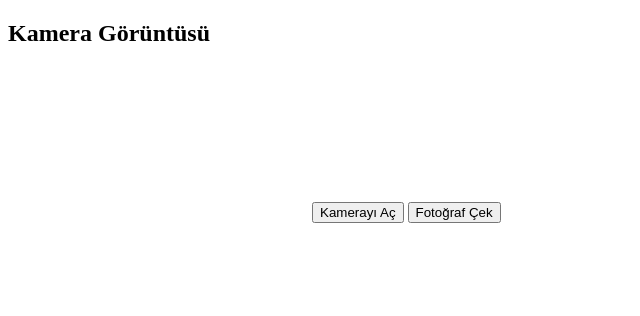
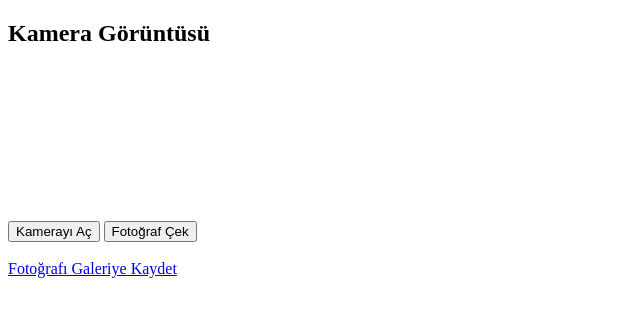
Before and after one commit to arazfurkan21/arazyazilim, a plain HTML site: page index.html in a window 1280 px wide. Both pictures are taken after a click on the button "Fotoğraf Çek". Shown: the whole page, without its empty margins (0-640 px from the left). Drawn offline with Linux system fonts and the light colour scheme.

Commit message:
Update index.html

```diff
--- a/index.html
+++ b/index.html
@@ -8,10 +8,13 @@
 <body>
     <h2>Kamera Görüntüsü</h2>
     <video id="kamera" autoplay></video>
+    <br>
     <button onclick="kamerayiAc()">Kamerayı Aç</button>
     <button onclick="fotografCek()">Fotoğraf Çek</button>
-    <br>
-    <canvas id="canvas"></canvas>
+    <br><br>
+
+    <canvas id="canvas" style="display:none;"></canvas>
+    <a id="indirLink" style="display:none;" download="fotoğraf.png">Fotoğrafı Kaydet</a>
 
     <script>
         function kamerayiAc() {
@@ -31,6 +34,12 @@
             canvas.width = video.videoWidth;
             canvas.height = video.videoHeight;
             context.drawImage(video, 0, 0, canvas.width, canvas.height);
+
+            // Fotoğrafı indirme bağlantısı oluştur
+            let indirLink = document.getElementById("indirLink");
+            indirLink.href = canvas.toDataURL("image/png"); // Fotoğrafı PNG formatına çevir
+            indirLink.style.display = "block"; // Bağlantıyı görünür yap
+            indirLink.innerText = "Fotoğrafı Galeriye Kaydet"; // Buton olarak göster
         }
     </script>
 </body>
```
